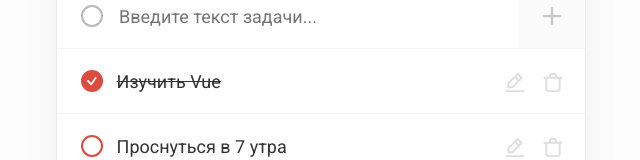
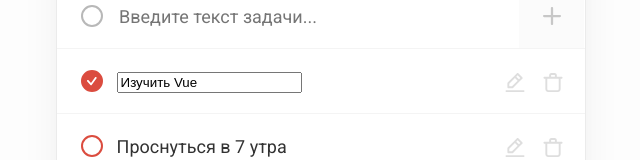
Before and after one commit to thebestdevelopering/vue-todolist, a Vue app: page / in a window 1280 px wide. Both pictures are taken after a click on the element 843 px from the left and 226 px from the top of the page. Shown: the part 145-305 px from the top of the page, without its empty margins (319-959 px from the left). Built offline with nearby package versions, Linux system fonts and the light colour scheme.

Commit message:
UPDATE TASKS

```diff
--- a/src/assets/styles/styles.scss
+++ b/src/assets/styles/styles.scss
@@ -70,6 +70,7 @@ body {
   margin-left: 14px;
   font-size: 18px;
   color: #323232;
+  border: none;
 }
 .main--tasks_add {
   display: flex;
--- a/src/components/ListItem.vue
+++ b/src/components/ListItem.vue
@@ -5,10 +5,16 @@
       class="main--tasks__text"
       :class="{ 'main--tasks__text_lined': checked }"
     >
-      {{ note }}
+      <span v-if="!isEditing" @dblclick="isEditing = true"> {{ note }} </span>
+      <input
+        v-model="input"
+        v-else
+        type="text"
+        @keypress.enter="isEditing = false"
+      />
     </div>
     <div class="main--tasks__actions">
-      <div class="main--tasks__actions_block">
+      <div class="main--tasks__actions_block" @click="isEditing = !isEditing">
         <img class="main--task_edit" src="../assets/images/Edit.svg" alt="" />
       </div>
       <div class="main--tasks__actions_block" @click="clearOne()">
@@ -35,10 +41,26 @@ export default {
       required: true,
     },
   },
+  data() {
+    return {
+      isEditing: false,
+      input: null,
+    };
+  },
+  mounted() {
+    this.input = this.note;
+  },
   methods: {
     clearOne() {
       this.$emit('clearOne');
     },
   },
+  watch: {
+    isEditing(newValue) {
+      if (!newValue) {
+        this.$emit('update', { value: this.input });
+      }
+    },
+  },
 };
 </script>
--- a/src/components/MainPage.vue
+++ b/src/components/MainPage.vue
@@ -20,7 +20,8 @@
         </div>
 
         <list-item
-          @clearOne="delete_task(index)"
+          @update="editTask(task.note, $event)"
+          @clearOne="deleteTask(index)"
           v-for="task in tasks"
           :key="task.note"
           :note="task.note"
@@ -90,7 +91,15 @@ export default {
     },
   },
   methods: {
-    delete_task(id) {
+    editTask(note, event) {
+      let index = this.tasks.findIndex((item) => {
+        return item.note === note;
+      });
+      console.log(event);
+
+      this.tasks[index].note = event.value;
+    },
+    deleteTask(id) {
       this.tasks.splice(id, 1);
     },
     addTask() {
--- a/src/components/RadioBox.vue
+++ b/src/components/RadioBox.vue
@@ -1,6 +1,6 @@
 <template>
   <p
-    class="main__checkbox"
+    class="main__checkbox unselectable"
     :class="{
       main__checkbox_disabled: disabled,
       main__checkbox_checked: checked,
```
